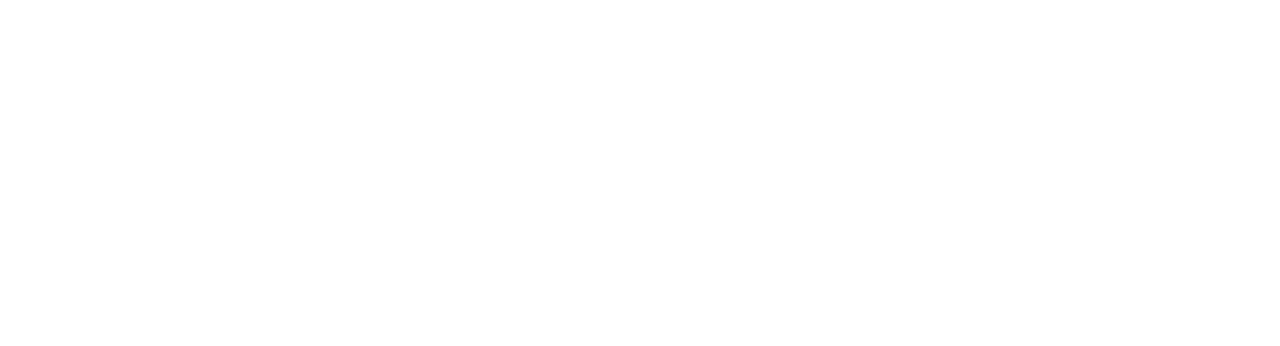
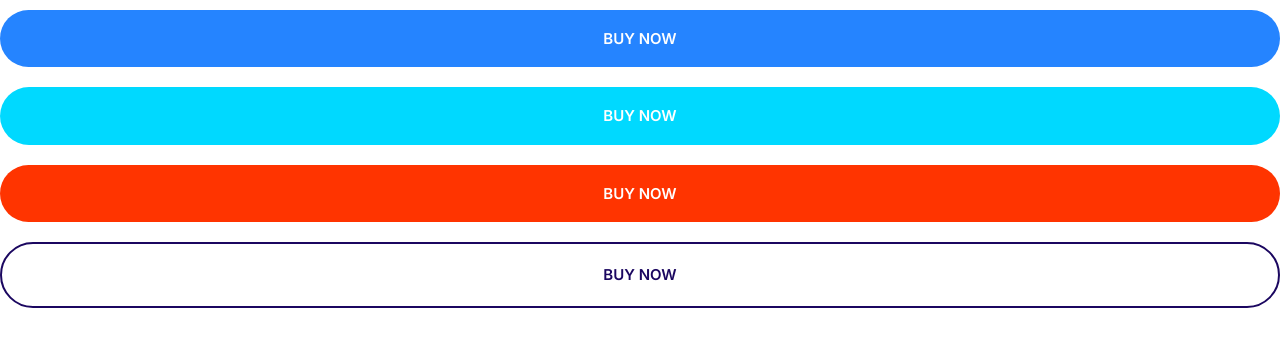
Before and after one commit to diego-cuadros/moshified, a plain HTML site: page index.html in a window 1280 px wide. Drawn offline with Linux system fonts and the light colour scheme.

Commit message:
Building buttons

```diff
--- a/css/styles.css
+++ b/css/styles.css
@@ -5,6 +5,11 @@
     --color-headings:#1b0760;
     --color-body:#918ca4;
 }
+
+*, *::before, *::after{
+    box-sizing: border-box;
+}
+
 /*Typography*/
 html{
     font-size: 62.5%;
@@ -166,3 +171,68 @@
     justify-content: center;
     align-items: center;
 }
+
+/* Buttons */
+
+.btn {
+    border-radius: 40px;
+    border:0;
+    cursor:pointer;
+    font-size:1.8rem;
+    font-weight: 600;
+    padding: 2rem 3rem;
+    text-align: center;
+    margin:1rem 0rem;
+    text-transform: uppercase;
+    white-space: nowrap;
+}
+
+.btn--primary{
+    background: var(--color-primary);
+    color:#fff;
+}
+
+.btn--primary:hover{
+    background: #488fec;
+}
+
+.btn--secondary{
+    background: var(--color-secondary);
+    color:#fff;
+}
+
+.btn--secondary:hover{
+    background: #00c8eb;
+}
+
+.btn--accent{
+    background: var(--color-accent);
+    color:#fff;
+}
+
+.btn--accent:hover{
+    background: #ec3000;
+}
+
+.btn--outline{
+    background-color: #fff;
+    color:var(--color-headings);
+    border:2px solid var(--color-headings);
+}
+
+.btn--outline:hover{
+    background-color: var(--color-headings);
+    color: #fff;
+}
+
+.btn--block{
+    display: inline-block;
+    width:100%;
+}
+
+
+@media screen and (min-width: 1024px){
+    .btn {
+        font-size:1.5rem;
+    }
+}
--- a/index.html
+++ b/index.html
@@ -14,5 +14,12 @@
     <link rel="stylesheet" href="css/normalize.css" />
     <link rel="stylesheet" href="css/styles.css" />
   </head>
-  <body></body>
+  <body>
+    <a href="#"><button class="btn btn--primary btn--block">Buy Now</button></a>
+    <a href="#"
+      ><button class="btn btn--secondary btn--block">Buy Now</button></a
+    >
+    <a href="#"><button class="btn btn--accent btn--block">Buy Now</button></a>
+    <a href="#" class="btn btn--outline btn--block">Buy Now</a>
+  </body>
 </html>
```
